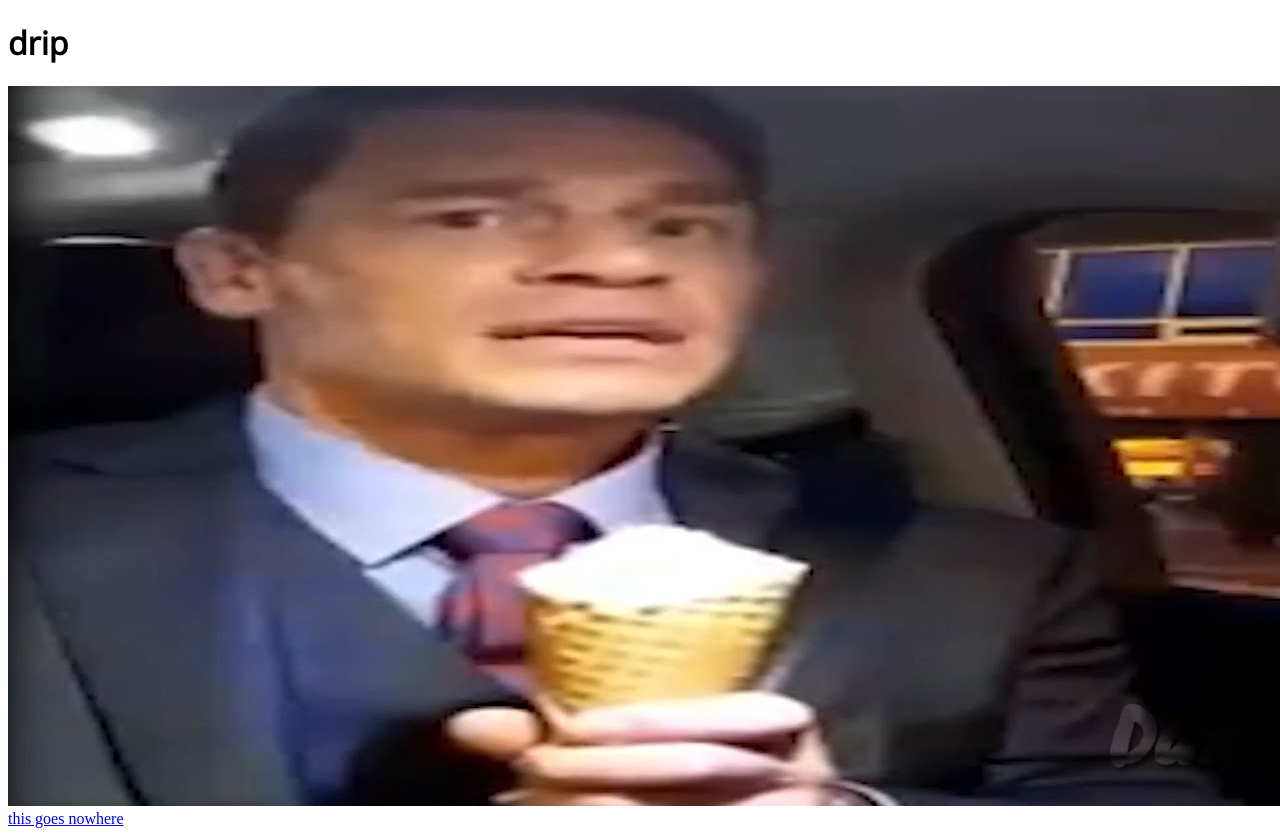
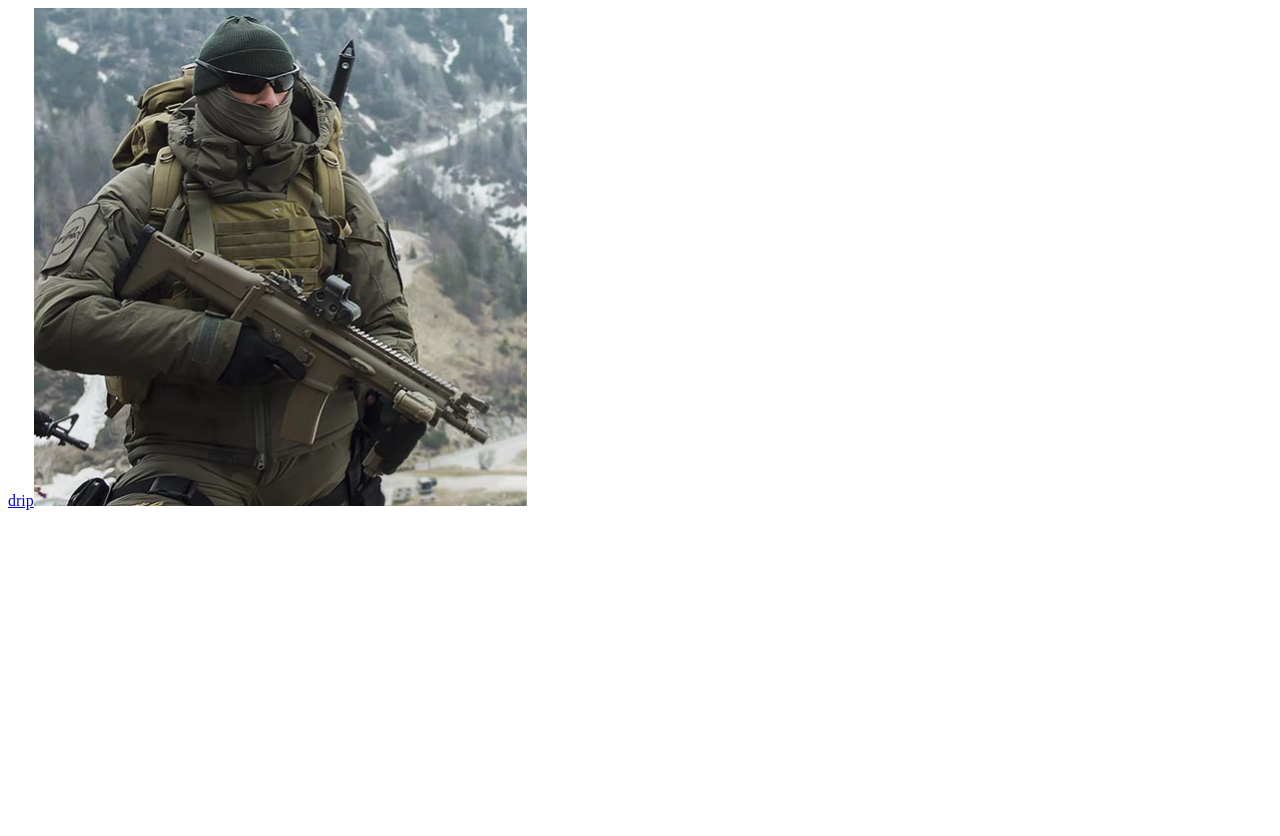
Before and after one commit to Andi2211e/ebicwebsite, a Nuxt app: page /drip-page in a window 1280 px wide. After the commit the page ends 800 px from the top, so only its background shows below. Built offline with nearby package versions, Linux system fonts and the light colour scheme.

Commit message:
Update drip-page.vue

```diff
--- a/pages/drip-page.vue
+++ b/pages/drip-page.vue
@@ -1,9 +1,7 @@
 <template>
   <div>
-    <h1 href="/tacdrip.png">drip</h1>
-    <img src="~/static/bingchilling.png" />
-
-    <NuxtLink to="/about">this goes nowhere</NuxtLink>
+    <a href="/tacdrip.png">drip</a>
+    <img src="~/static/tacdrip.png" />
   </div>
 </template>
 <script>
```
